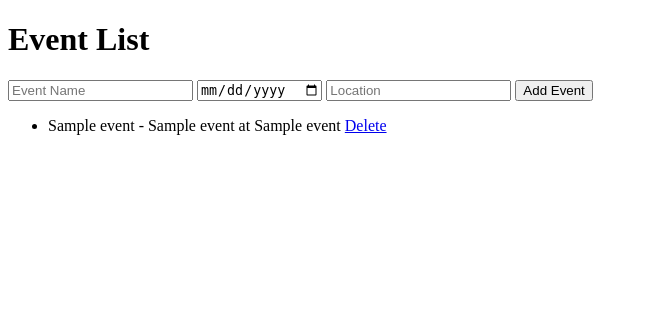
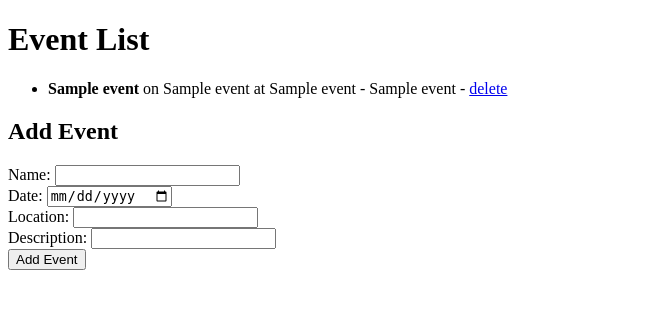
Before and after one commit to GitSatishGarg/Dexterity, a Flask app: page / in a window 1280 px wide. Shown: the top 309 px of the page, without its empty margins (0-648 px from the left). Run offline with Flask 3, Linux system fonts and the light colour scheme; tables that the repository leaves empty hold one stand-in row (values such as "Sample post"); a database or web service that is not in the repository returns one stand-in record (values such as "Sample title"); some libraries are stand-ins or nearby versions.

Commit message:
crashout?

```diff
--- a/templates/index.html
+++ b/templates/index.html
@@ -1,22 +1,29 @@
 <!DOCTYPE html>
 <html>
 <head>
-    <title>Event Portal</title>
+    <title>Events</title>
 </head>
 <body>
     <h1>Event List</h1>
-    <form action="/add" method="POST">
-        <input type="text" name="name" placeholder="Event Name" required>
-        <input type="date" name="date" required>
-        <input type="text" name="location" placeholder="Location" required>
-        <button type="submit">Add Event</button>
-    </form>
     <ul>
-        {% for event in events %}
-            <li>{{ event[1] }} - {{ event[2] }} at {{ event[3] }}
-                <a href="/delete/{{ event[0] }}">Delete</a>
+        {% for e in events %}
+            <li>
+                <strong>{{ e[1] }}</strong> <!-- Name -->
+                on {{ e[2] }} <!-- Date -->
+                at {{ e[3] }} <!-- Location -->
+                {% if e[4] %} - {{ e[4] }} {% endif %} <!-- Description -->
+                - <a href="{{ url_for('delete', event_id=e[0]) }}">delete</a>
             </li>
         {% endfor %}
     </ul>
+
+    <h2>Add Event</h2>
+    <form action="{{ url_for('add') }}" method="post">
+        Name: <input type="text" name="name"><br>
+        Date: <input type="date" name="date"><br>
+        Location: <input type="text" name="location"><br>
+        Description: <input type="text" name="description"><br>
+        <input type="submit" value="Add Event">
+    </form>
 </body>
 </html>
```
